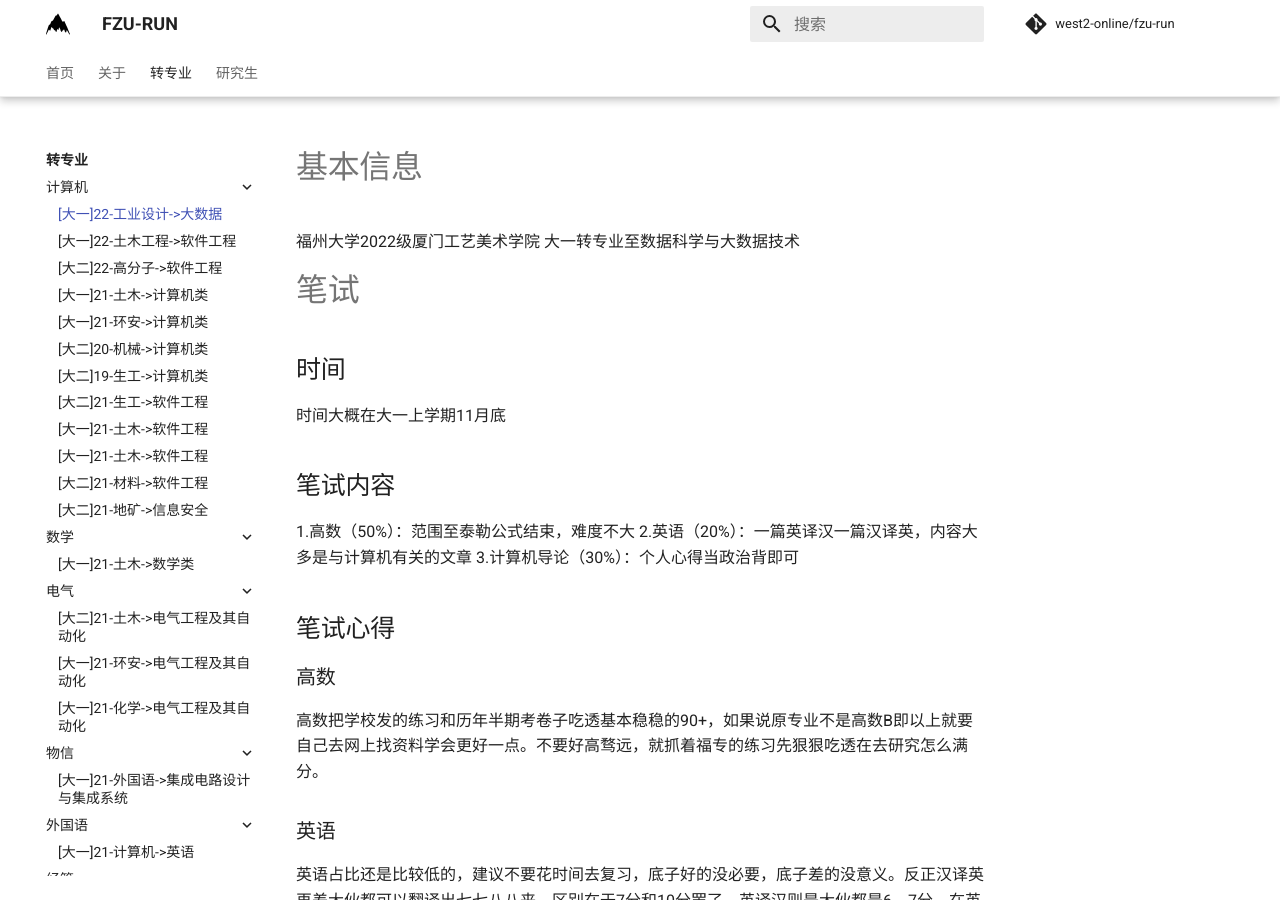
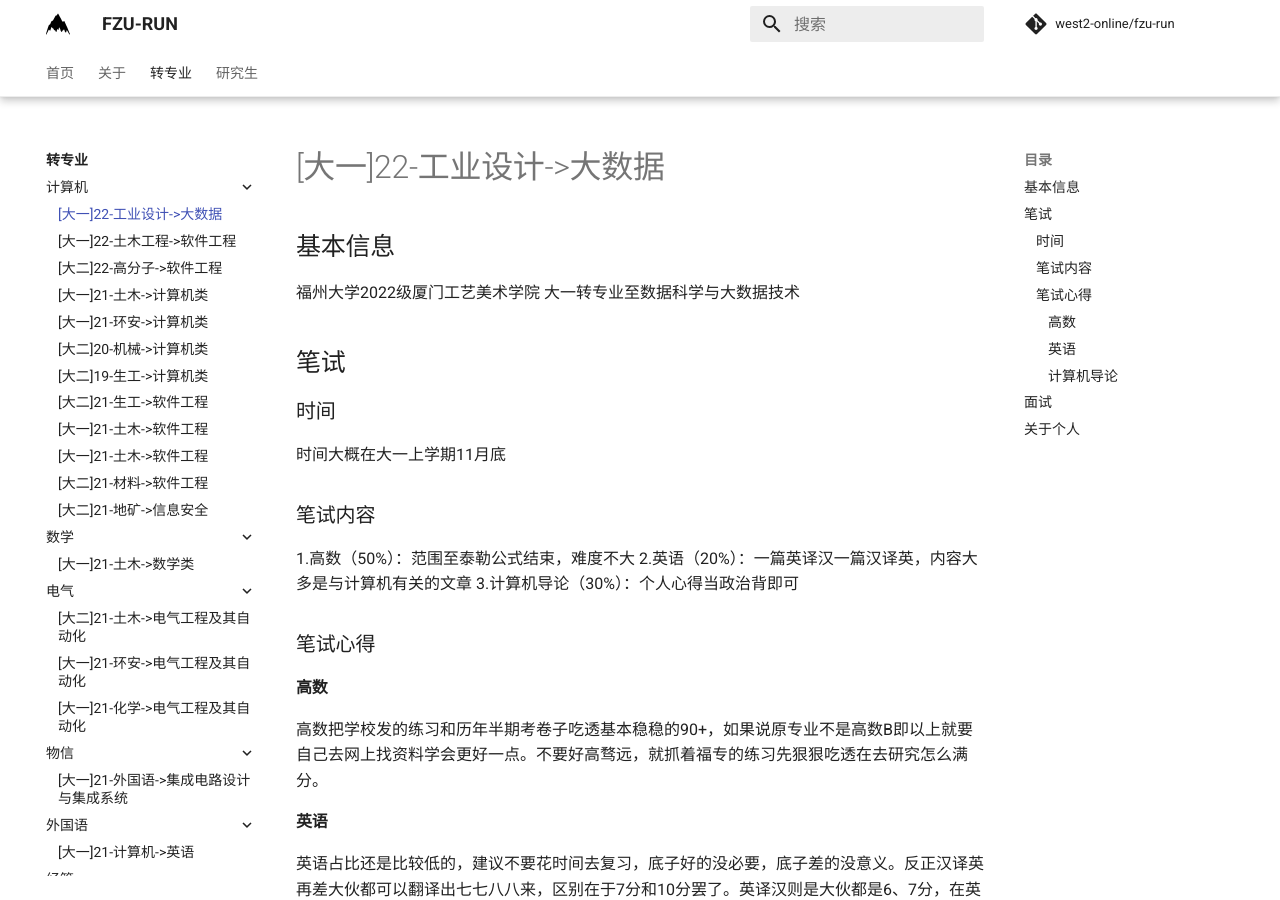
Before and after one commit to west2-online/fzu-run, an MkDocs documentation site: the page built from docs/change-major/cs/12.md, in a window 1280 px wide and 900 px high. Built offline with MkDocs 1.6.1 and Material for MkDocs 9.7.7, drawn with Linux system fonts in a browser that asks for light colours; comment, search, counter and statistics services are not loaded.

Commit message:
fix: docs title problem

```diff
--- a/docs/change-major/cs/12.md
+++ b/docs/change-major/cs/12.md
@@ -1,40 +1,40 @@
-# 基本信息
+## 基本信息
 
 福州大学2022级厦门工艺美术学院
 大一转专业至数据科学与大数据技术
 
-# 笔试
+## 笔试
 
-## 时间
+### 时间
 
 时间大概在大一上学期11月底
 
-## 笔试内容
+### 笔试内容
 
 1.高数（50%）：范围至泰勒公式结束，难度不大
 2.英语（20%）：一篇英译汉一篇汉译英，内容大多是与计算机有关的文章
 3.计算机导论（30%）：个人心得当政治背即可
 
-## 笔试心得
+### 笔试心得
 
-### 高数
+#### 高数
 
 高数把学校发的练习和历年半期考卷子吃透基本稳稳的90+，如果说原专业不是高数B即以上就要自己去网上找资料学会更好一点。不要好高骛远，就抓着福专的练习先狠狠吃透在去研究怎么满分。
 
-### 英语
+#### 英语
 
 英语占比还是比较低的，建议不要花时间去复习，底子好的没必要，底子差的没意义。反正汉译英再差大伙都可以翻译出七七八八来，区别在于7分和10分罢了。英译汉则是大伙都是6、7分，在英语上浪费时间属实没有任何必要。
 
-### 计算机导论
+#### 计算机导论
 
 在越来越卷的大环境下，如果高数难度保持不变（这点范围也很难变），还是计算机导论的影响比较大一些，建议把前人整理的资料直接拿起来背，就当政治背。临考前几天再去网上找找有无计算机相关的热点，去背背其概念就差不多了。然后还有就是进制转换是每年必考的。
 
 
-# 面试
+## 面试
 
 寄院的面试相对隔壁来说还是比较友好的，不需要英文介绍，全程中文。
 面试的自我介绍尽量简洁明了，不要拖泥带水，切记不可什么无关紧要的东西都说（什么爱好之类的）。要明确的告诉老师你的目的或者说学习目标，比如“我的名字是xxx，我来自xxx，我的目标是成为一个xxx”之类的。然后面试大概率会问你一个问题————有没有编程基础。如果说有就会开始问你一些专业性相关性的问题了。本人当初打肿脸充胖子说自己有学过一点C语言，然后被问了指针就答不上来了（供大家参考），如果说铁了心要入寄院，那编程是妥妥跑不掉的，那还不如提前就开始学习。这边建议是学习“C语言”，然后推荐一个up主————“小甲鱼”，他的B站免费课程《带你学C带你飞》确实是小白入门的不二之选（是由我的好舍友，ACM爷，叶哥推荐的给我的），当然他的一些小白练习的编程题目是收费的，但是PDD上能轻松拿下。最后面试一定要落落大方，给老师留下好的印象，成功的几率会大的很多。（当然，如果你是笔试第一只要你别在老师头上打胶面试差最终也是能稳稳成功的）
 
-# 关于个人
+## 关于个人
 
 本人当初由于填志愿没看清被录取于了工业设计专业，在厦门校区。当初宿舍6个人，对于福州大学在厦门这件事也是非常震惊（听说19年以前该专业还在福州），所以刚开学就有3人打算转专业。一个寄院（本人），两个物信学院。两个舍友呢一个由于过于摆烂，笔试未过；一个面试发挥不好被刷。都十分的可惜，不过两个人都说要二战，在这边也先祝愿他们大二能来旗山。还有一个临床舍友，在笔试开考前15天才开始准备，期间也是非常努力，最终以最后一名成功转入寄院某专业。讲这些也是为了告诉大家：下定决心要转就好好努力，不要过度摆烂，无论开始的早与晚都是有可能的，也不要太轻视面试，面试被刷是非常非常难受的，就算最后失败了，人生处处是出路，大不了回老家送外卖。最后也将我第一个辅导员，美院的辅导员冉姐说过的话送给大家：“祝愿大家都能去到自己理想的专业！”
```
